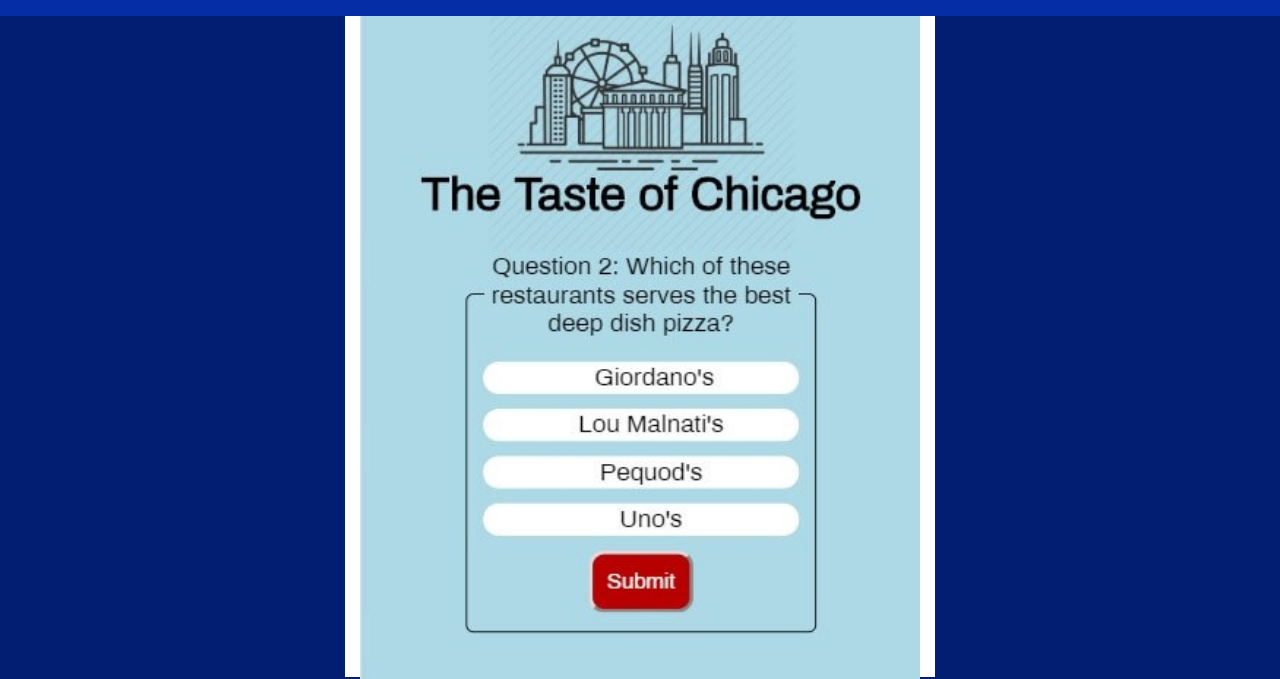
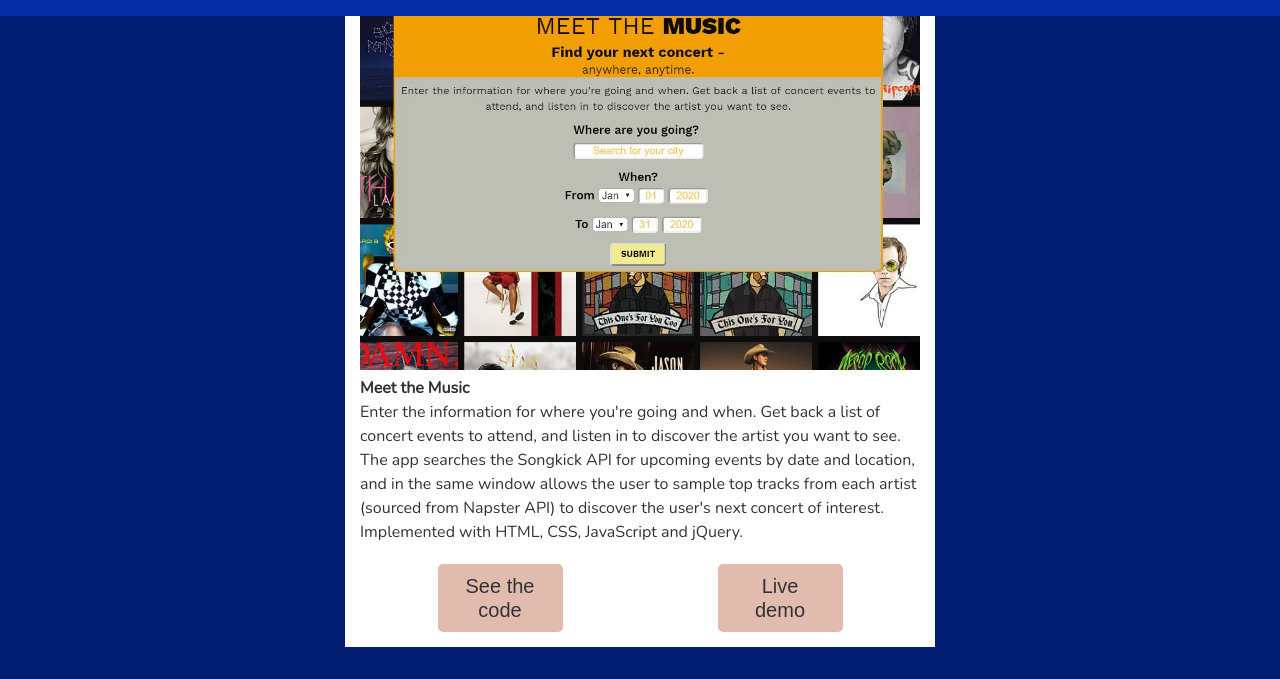
Before and after one commit to beckibloom/portfolio, a plain HTML site: page index.html in a window 1280 px wide. Shown: the part 784-1463 px from the top of the page. Drawn offline with nearby package versions, Linux system fonts and the light colour scheme; a web font is replaced by a local one.

Commit message:
added Meet the Music project to portfolio

```diff
--- a/index.html
+++ b/index.html
@@ -53,6 +53,23 @@
             </header>
             <div class="projects">
                 <div class="project-image">
+                        <img src="images/meetthemusic-landing.jpg" alt="Meet the Music Landing Page" class="project-sample">
+                        <div class="project-text"><span class="project-title">Meet the Music</span>
+                            <p>Enter the information for where you're going and when. Get back a list of concert events to attend, and listen in to discover the artist you want to see.</p>
+                            <p>The app searches the Songkick API for upcoming events by date and location, and in the same window allows the user to sample top tracks from each artist (sourced from Napster API) to discover the user's next concert of interest. Implemented with HTML, CSS, JavaScript and jQuery.</p>
+
+                            <div class="project-buttons">
+                                    <form action="https://github.com/beckibloom/MeetTheMusic" method="get" target="_blank">
+                                        <button class="project-button">See the code</button>
+                                    </form>
+                                    <form action="https://beckibloom.github.io/MeetTheMusic/" method="get" target="_blank">
+                                        <button class="project-button">Live demo</button>
+                                    </form>
+                            </div>
+                        </div>
+                    </div>
+
+                <div class="project-image">
                     <img src="images/Taste of Chicago Question desktop_1.jpg" alt="Taste of Chicago Quiz App Question Sample" class="project-sample">
                     <div class="project-text"><span class="project-title">The Taste of Chicago</span><br>How much do you know about the Windy City? Test your knowledge about the third-largest city in the USA with this quick, fun quiz, implemented with HTML, CSS, JavaScript and jQuery.
                         <div class="project-buttons">
--- a/main.css
+++ b/main.css
@@ -203,7 +203,6 @@
     background:white;
     width:590px;
     min-height:290px;
-    max-height:700px;
     padding-top:15px;
     padding-left:15px;
     padding-right:15px;
```
Also changed, not shown: images/Meet the Music Form.jpg (added), images/meetthemusic-landing.jpg (added).
